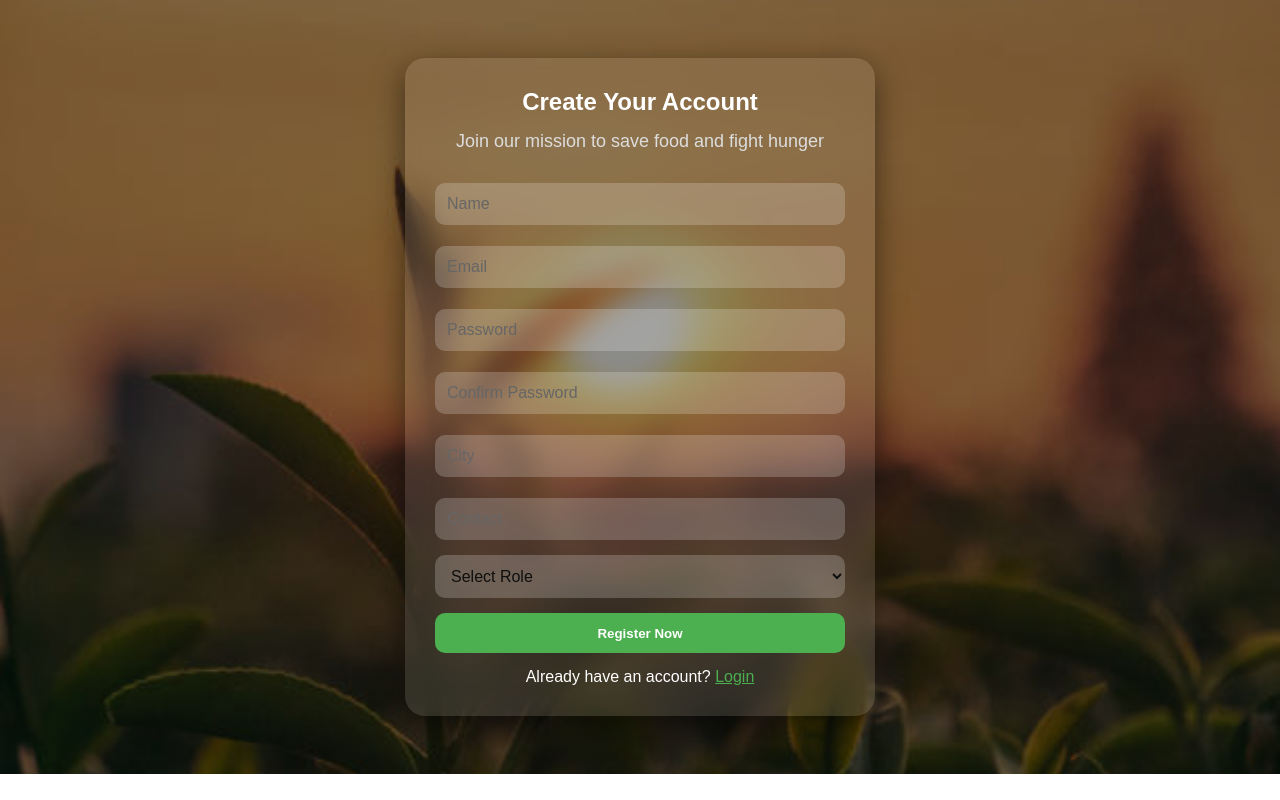
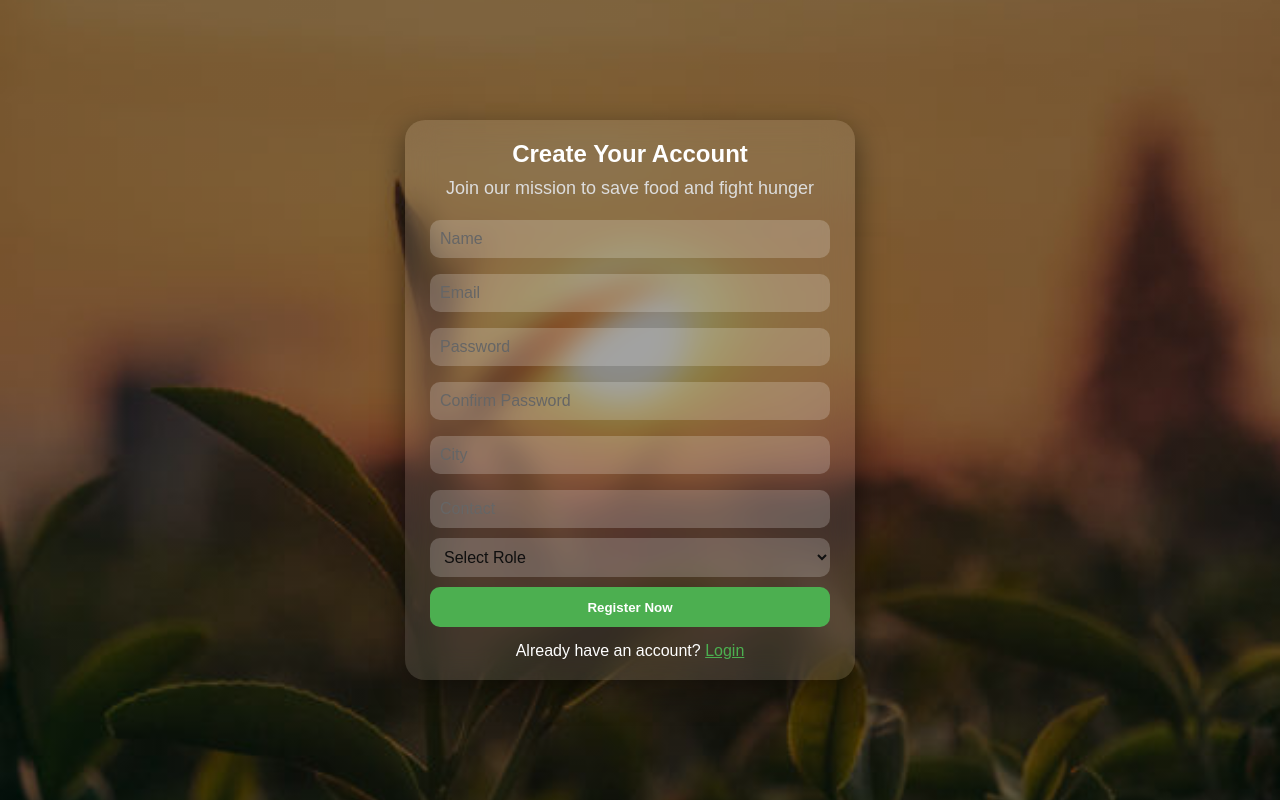
Before and after one commit to HaroonAwan02/FRDS, a React (Create React App) app: page /register in a window 1280 px wide. Built offline with nearby package versions, Linux system fonts and the light colour scheme; no server answers; a web font is replaced by a local one.

Commit message:
register page cs updation

```diff
--- a/src/pages/auth/Register.js
+++ b/src/pages/auth/Register.js
@@ -112,12 +112,12 @@ const Register = () => {
 
 const styles = {
   Container: {
-    minheight:"100dvh",
+    minHeight:"100vh",
     background: `linear-gradient(rgba(0,0,0,0.5), rgba(0,0,0,0.5)), url(${bgImage}) center/cover no-repeat`,
     display: "flex",
     justifyContent: "center",
     alignItems: "center",
-    padding: "58px 15px",
+    padding: "20px 15px",
     boxSizing:"border-box"
   },
   FormWrapper: {
@@ -129,24 +129,24 @@ const styles = {
   Form: {
     background: "rgba(255,255,255,0.1)",
     backdropFilter: "blur(15px)",
-    padding: "30px",
+    padding: "20px 25px",
     borderRadius: "20px",
     display: "flex",
     flexDirection: "column",
     boxShadow: "0 10px 30px rgba(0,0,0,0.5)",
     animation: "fadeIn 0.8s ease",
     width: "100%",
-    maxWidth: "550px",
+    maxWidth: "450px",
     boxSizing:"border-box"
   },
 
-  Title: { textAlign: "center", color: "#fff", marginBottom: "25px" },
+  Title: { textAlign: "center", color: "#fff", marginBottom: "10px" },
 
   Input: {
     width:"100%",
     boxSizing:"border-box",
-    marginBottom: "15px",
-    padding: "12px",
+    marginBottom: "10px",
+    padding: "10px",
     borderRadius: "10px",
     border: "none",
     outline: "none",
@@ -169,8 +169,7 @@ const styles = {
    textAlign:"center",
    color:"#ddd",
    fontSize:"18px",
-   marginBottom:"25px",
-   marginTop:"-10px"
+   marginBottom:"15px",
    },
   Link: { marginTop: "15px", textAlign: "center", color: "#fff" },
 };
```
